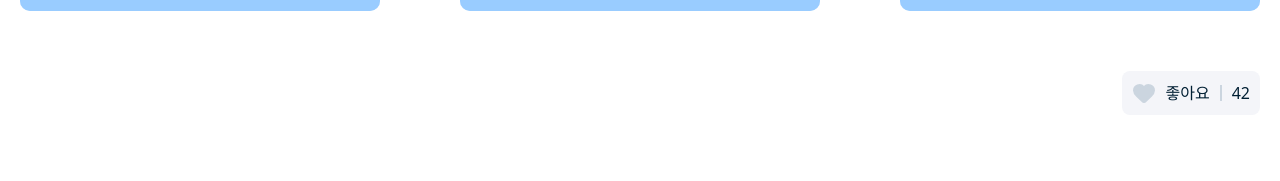
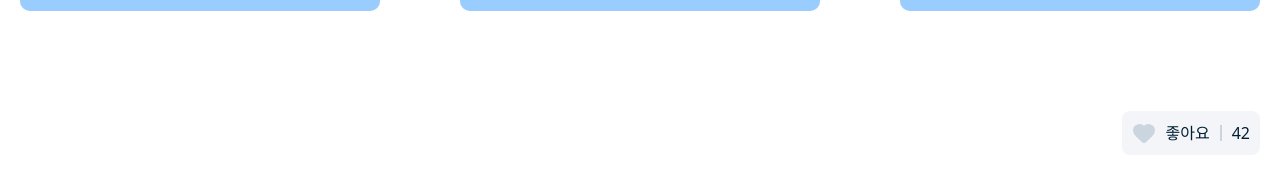
Before and after one commit to Deokive/FE, a React (Vite) app: page /archive/1 in a window 1280 px wide. Shown: the part 3490-3671 px from the top of the page. Before the commit the page ends 3605 px from the top, so only its background shows below. Built offline with nearby package versions, Linux system fonts and the light colour scheme; the HTML template or start-up script is replaced by a standard one; a web font is replaced by a local one.

Commit message:
feat: 머지 후 여백 조정

```diff
--- a/src/components/archive/ButtonLike.tsx
+++ b/src/components/archive/ButtonLike.tsx
@@ -23,7 +23,7 @@ const ButtonLike = ({
   };
 
   return (
-    <div className="w-full flex flex-col items-end">
+    <div className="w-full flex flex-col items-end py-10">
       <button
         type="button"
         className="flex items-center justify-center h-11 gap-2.5 rounded-lg bg-surface-container-10 p-2.5 cursor-pointer"
--- a/src/pages/Feed/Feed.tsx
+++ b/src/pages/Feed/Feed.tsx
@@ -19,7 +19,7 @@ const Feed = () => {
 
   const [option, setOption] = useState<string>("popular");
   return (
-    <div className="flex flex-col items-center justify-center my-[60px]">
+    <div className="flex flex-col items-center justify-center my-15">
       <div className="max-w-[1920px] mx-auto mb-[60px]">
         {/* SelectBox를 오른쪽으로 정렬 */}
         <div className="w-310 flex justify-end mb-[40px]">
@@ -45,7 +45,7 @@ const Feed = () => {
         </div>
       </div>
       <Pagination
-        className="w-310 flex justify-center items-center mx-auto mb-[70px]"
+        className="w-310 flex justify-center items-center mx-auto"
         totalItems={feedData.length}
         pageSize={10}
         visiblePages={5}
```
